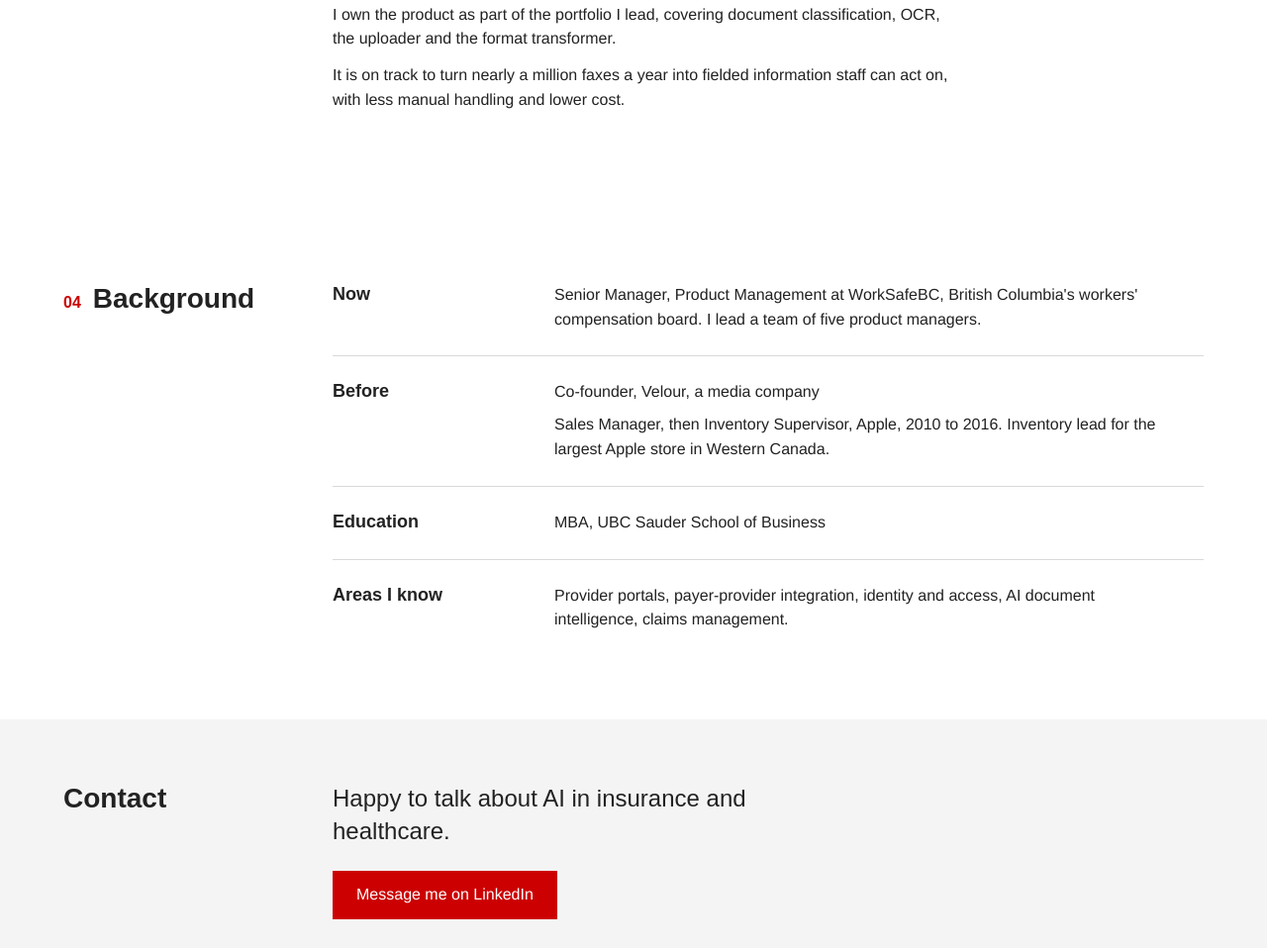
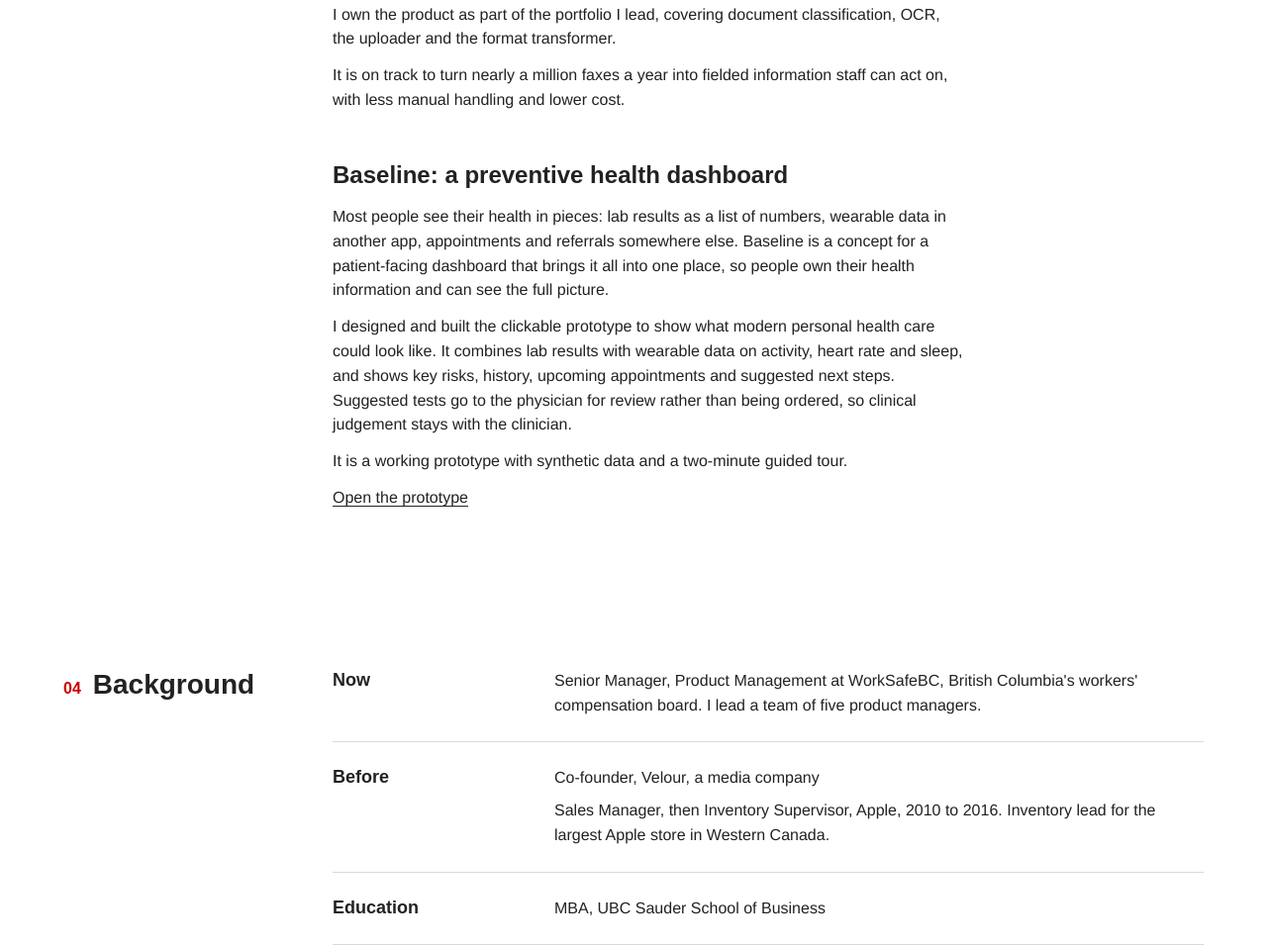
Before and after one commit to Harmsand/Personal-Website, an Astro site: page / in a window 1280 px wide. Shown: the part 1598-2556 px from the top of the page at 99% size. Built offline with nearby package versions, Linux system fonts and the light colour scheme; Astro itself is replaced by a stand-in of ours.

Commit message:
Update index.astro

```diff
--- a/src/pages/index.astro
+++ b/src/pages/index.astro
@@ -39,6 +39,16 @@ const projects: {
       'I own the product as part of the portfolio I lead, covering document classification, OCR, the uploader and the format transformer.',
     result:
       'It is on track to turn nearly a million faxes a year into fielded information staff can act on, with less manual handling and lower cost.',
+  },
+  {
+    title: 'Baseline: a preventive health dashboard',
+    what:
+      'Most people see their health in pieces: lab results as a list of numbers, wearable data in another app, appointments and referrals somewhere else. Baseline is a concept for a patient-facing dashboard that brings it all into one place, so people own their health information and can see the full picture.',
+    did:
+      'I designed and built the clickable prototype to show what modern personal health care could look like. It combines lab results with wearable data on activity, heart rate and sleep, and shows key risks, history, upcoming appointments and suggested next steps. Suggested tests go to the physician for review rather than being ordered, so clinical judgement stays with the clinician.',
+    result: 'It is a working prototype with synthetic data and a two-minute guided tour.',
+    href: '/baseline/',
+    linkText: 'Open the prototype',
   },
 ];
 
```
